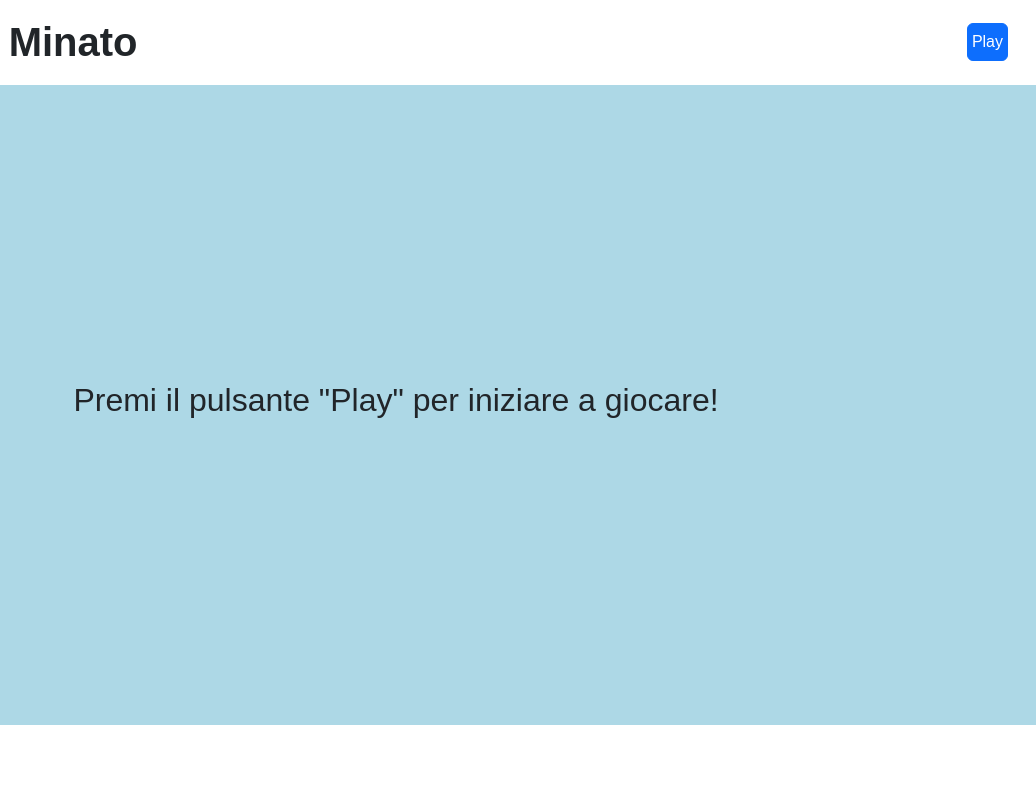
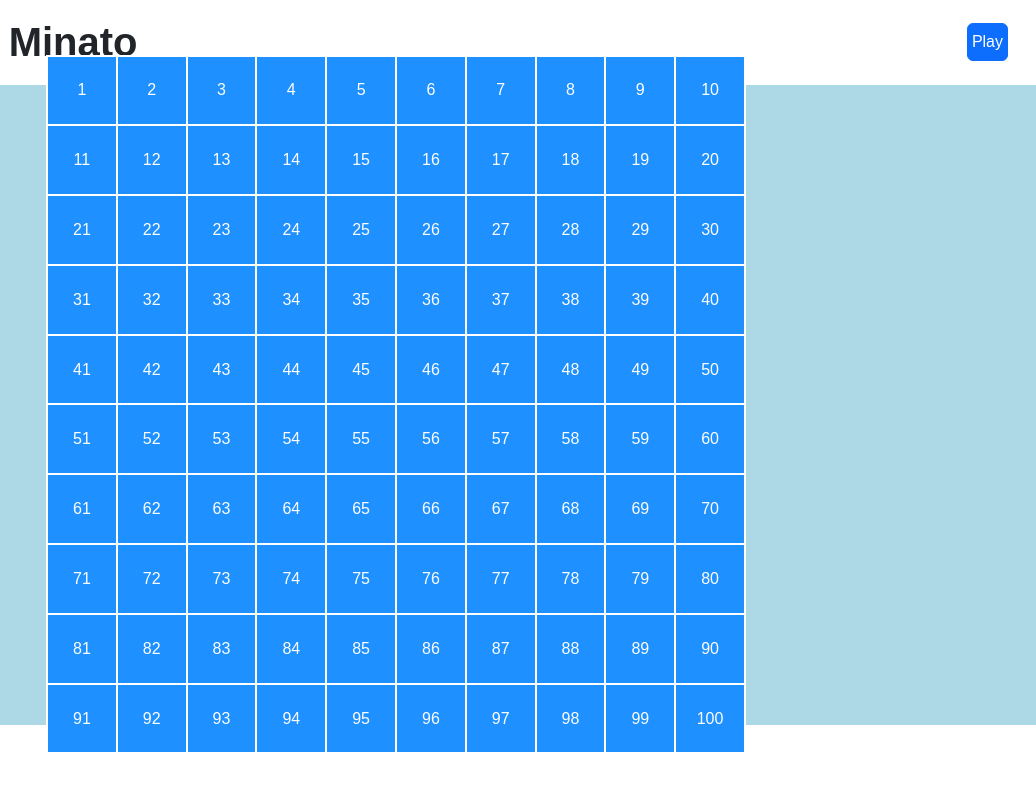
Before and after one commit to NicolaPlacentino/js-campominato-grid, a plain HTML site: page index.html in a window 1280 px wide. Both pictures are taken after a click on the button "Play". Shown: the full height of the page, 244-1280 px from the left. Drawn offline with nearby package versions, Linux system fonts and the light colour scheme.

Commit message:
completed exercise

```diff
--- a/css/style.css
+++ b/css/style.css
@@ -37,12 +37,20 @@ main{
     width: 10%;
     height: 10%;
 
+    display: flex;
+    justify-content: center;
+    align-items: center;
+    color: white;
+
     border: 1px solid white;
     background-color: dodgerblue;
+
+    cursor: pointer;
 }
 
 #grid .cell.clicked{
     background-color:aquamarine;
+    color: black;
 }
 
 /* utils */
--- a/index.html
+++ b/index.html
@@ -25,7 +25,7 @@
         </div>
     </header>
     <main class="p-4 d-flex justify-content-center align-items-center">
-        <h2 class="">Premi il pulsante "Play" per iniziare a giocare!</h2>
+        <h2 class="" id="play-message">Premi il pulsante "Play" per iniziare a giocare!</h2>
         <div id="grid" class="d-flex flex-wrap d-none">
 
         </div>
--- a/script.js
+++ b/script.js
@@ -15,3 +15,43 @@ In ogni cella, deve comparire il numero corrispondente, in ordine da 1 a 100;
 #MILESTONE 4
 Al click sulla cella, stampiamo il numero della cella cliccata in console,
 poi coloriamo la cella d'azzurro!*/
+
+const grid = document.getElementById('grid')
+const button = document.getElementById('button')
+const playMessage = document.getElementById('play-message')
+
+const rows = 10
+const columns = 10
+
+
+function generateCell(content) {
+    const cell = document.createElement('div')
+    cell.classList.add('cell')
+    cell.append(content)
+
+    return cell
+}
+
+function appendCell(content) {
+    grid.appendChild(content)
+}
+
+button.addEventListener('click', function (){
+    playMessage.classList.add('d-none')
+    grid.classList.remove('d-none')
+
+    grid.innerHTML = ''
+    for (let i = 0; i < rows*columns; i++){
+
+        const cell = generateCell(i + 1)
+
+        cell.addEventListener('click', function(){
+            cell.classList.toggle('clicked')
+            console.log(i + 1)
+        })
+
+        appendCell(cell)
+
+
+    }
+})
```
